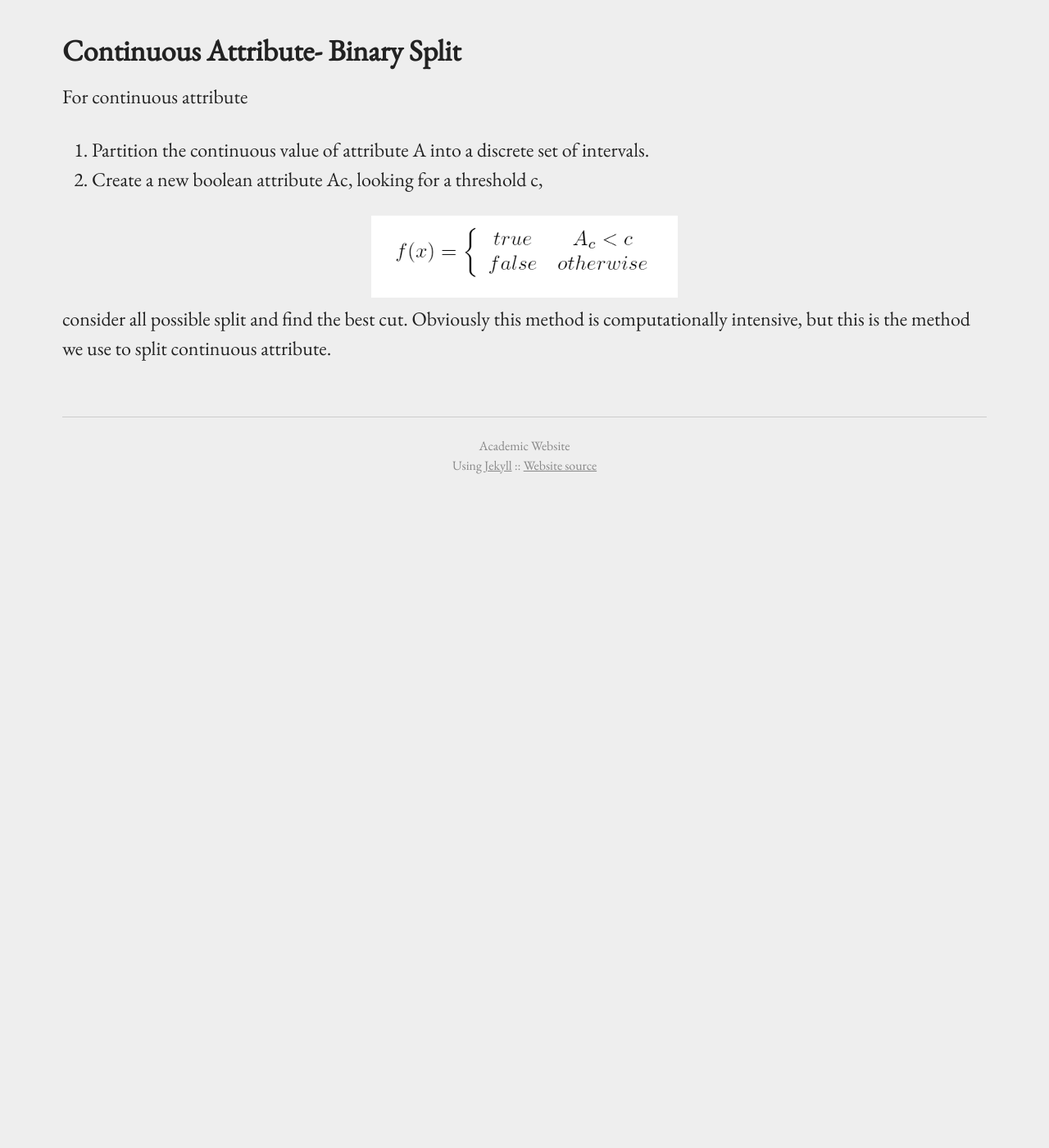
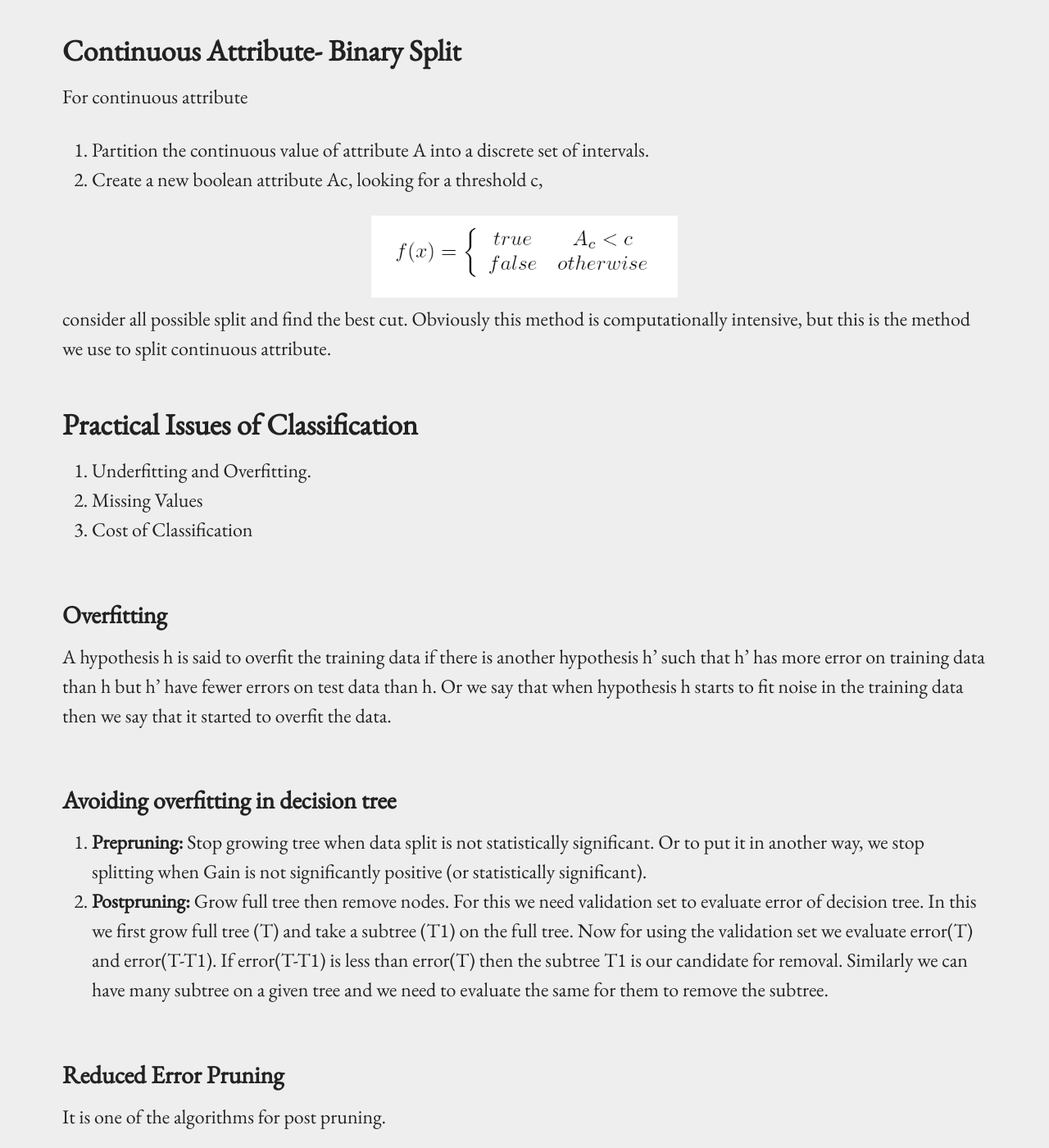
Before and after one commit to BadrinathS/BadrinathS.github.io, a Jekyll site: the page built from _posts/2018-09-19-Introduction-to-decision-trees.md, in a window 1280 px wide and 1400 px high, scrolled down 5268 px. Shown: the whole window at 82% size. Built offline with Jekyll 4.4.1, drawn with Linux system fonts in a browser that asks for light colours; before the commit the page ends 5872 px from its top, so only the background shows below that; some of the changed text lies outside the part shown.

Commit message:
Update 2018-09-19-Introduction-to-decision-trees.md

```diff
--- a/_posts/2018-09-19-Introduction-to-decision-trees.md
+++ b/_posts/2018-09-19-Introduction-to-decision-trees.md
@@ -117,3 +117,35 @@ For continuous attribute
 {% include image.html url="/images/continous_splitting.png" caption="" max_width="256px" %}
 consider all possible split and find the best cut.
 Obviously this method is computationally intensive, but this is the method we use to split continuous attribute.
+
+## Practical Issues of Classification
+
+<ol>
+  <li>Underfitting and Overfitting.</li>
+  <li>Missing Values</li>
+  <li>Cost of Classification</li>
+</ol>
+
+## <sub> Overfitting </sub>
+
+A hypothesis h is said to overfit the training data if there is another hypothesis h’ such that h’ has more error on training data than h but h’ have fewer errors on test data than h. Or we say that when hypothesis h starts to fit noise in the training data then we say that it started to overfit the data.
+
+## <sub> Avoiding overfitting in decision tree </sub>
+
+<ol>
+  <li> <b>Prepruning:</b> Stop growing tree when data split is not statistically significant. Or to put it in another way, we stop splitting when Gain is not significantly positive (or statistically significant).</li>
+  <li> <b>Postpruning:</b> Grow full tree then remove nodes. For this we need validation set to evaluate error of decision tree. In this we first grow full tree (T) and take a subtree (T1) on the full tree. Now for using the validation set we evaluate error(T) and error(T-T1). If error(T-T1) is less than error(T) then the subtree T1 is our candidate for removal. Similarly we can have many subtree on a given tree and we need to evaluate the same for them to remove the subtree.</li>
+</ol>
+
+## <sub>Reduced Error Pruning</sub>
+
+It is one of the algorithms for post pruning.
+<ul>
+  <li>Partition data into training and validation set.</li>
+  <li>Build a complete tree over a training set.</li>
+  <li>Until accuracy on validation set decreases what we do is, for each non leaf node in the tree we temporarily prune the tree and replace it with majority vote, then we test the accuracy of the hypothesis on the validation set. Then we permanently prune the tree with greatest increase in accuracy in validation set.</li>
+</ul>
+
+There method use less data to grow a tree which is one of the cons of the method.
+In this post we learned what is a decision tree, how to grow a decision tree, criteria used to build a decision tree and how to avoid over-fitting the decision tree.
+Please comment if you find something wrong on the post or you find something difficult to understand. Also I haven’t revised the content before posting so let me know where things don’t make any sense.I am aware my writing skills are not good so I would appreciate your feedback.
```
